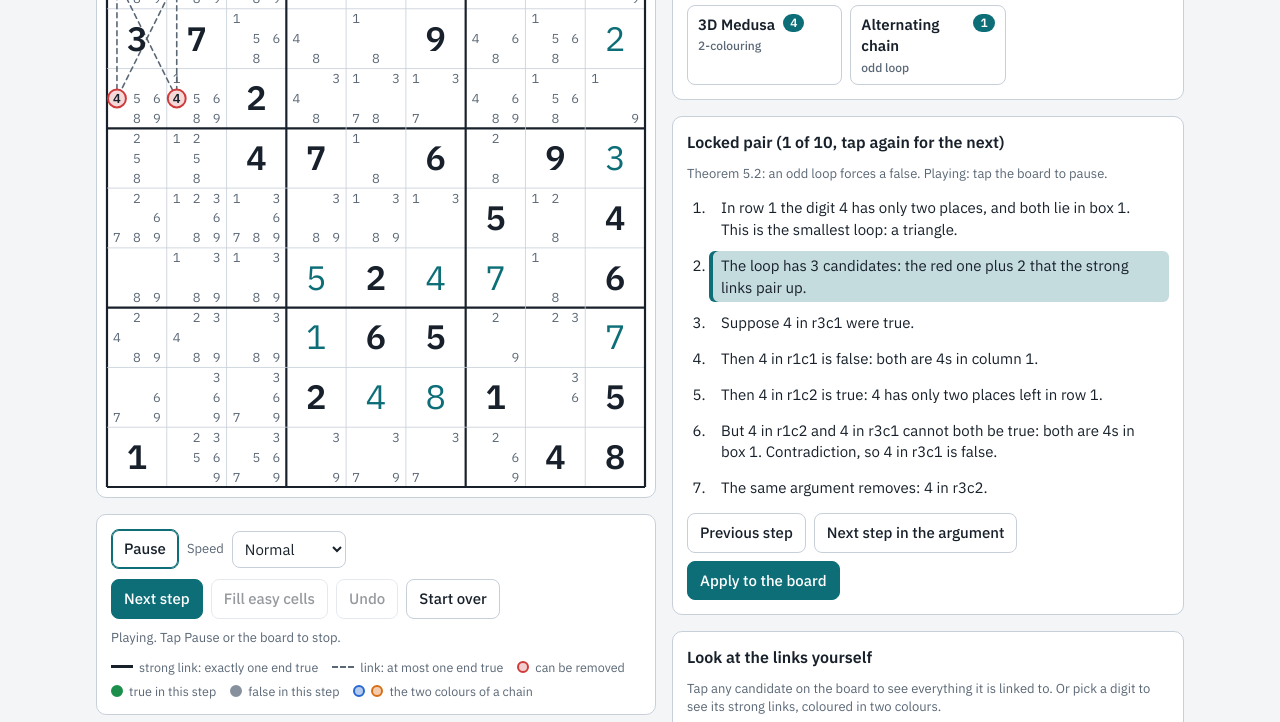
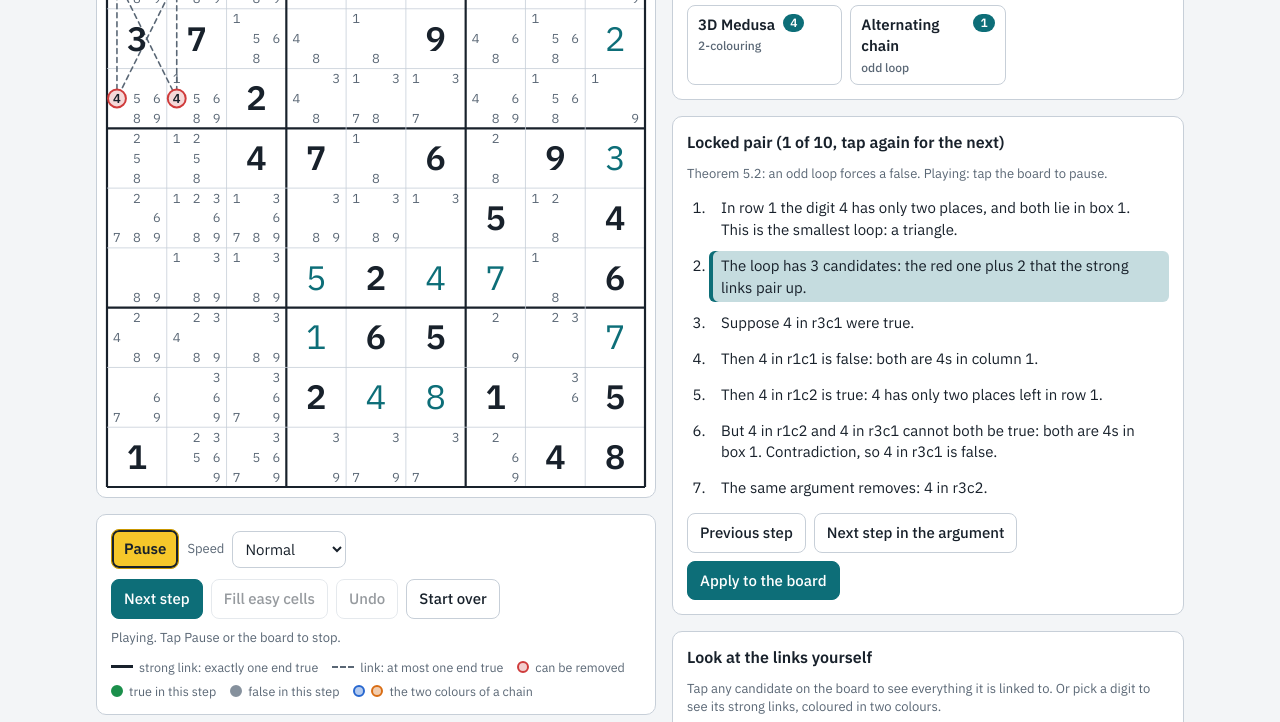
Before and after one commit to HyejunShin/sudoku-graph-theory, a website: page index.html in a window 1280 px wide. Both pictures are taken after a click on the button "Play all steps". Shown: the part 616-1338 px from the top of the page. Drawn offline with Linux system fonts and the light colour scheme.

Commit message:
Loop Finder: make the play button yellow so it stands out
Co-Authored-By: Claude Fable 5.2 <noreply@anthropic.com>
Claude-Session: https://claude.ai/code/session_0161PMRBv2Fxor83Lofabj9S

```diff
--- a/index.html
+++ b/index.html
@@ -78,7 +78,10 @@ ol#steps li.on { background: color-mix(in srgb, var(--accent) 24%, transparent);
 .dot.a { border-color: var(--k0); background: color-mix(in srgb, var(--k0) 35%, transparent); }
 .dot.b { border-color: var(--k1); background: color-mix(in srgb, var(--k1) 35%, transparent); }
 select#speed { flex: 0 0 auto; padding: 7px 8px; }
-#play[aria-pressed="true"] { border-color: var(--accent); box-shadow: inset 0 0 0 1px var(--accent); }
+/* The play button is yellow in both themes so it is easy to find; the text stays dark for contrast. */
+#play { background: #f6c72a; border-color: #c99700; color: #18212b; font-weight: 600; }
+#play:hover:not(:disabled) { background: #eab308; border-color: #a87f00; }
+#play[aria-pressed="true"] { box-shadow: inset 0 0 0 2px #18212b; }
 /* a candidate being removed: it pulses, is struck through, then shrinks away */
 #grid .going, #grid .landing { transform-box: fill-box; transform-origin: center; }
 #grid .going { animation: going var(--dur, 1100ms) ease-in forwards; }
```
Also changed, not shown: src/index.src.html (+4 -1 lines), writeup/figures/loop-finder.png.
